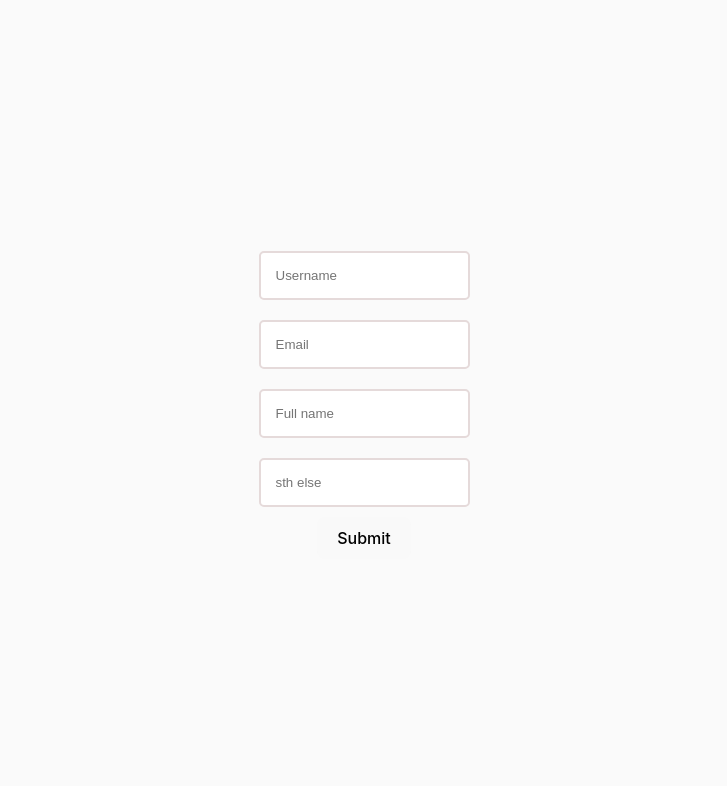
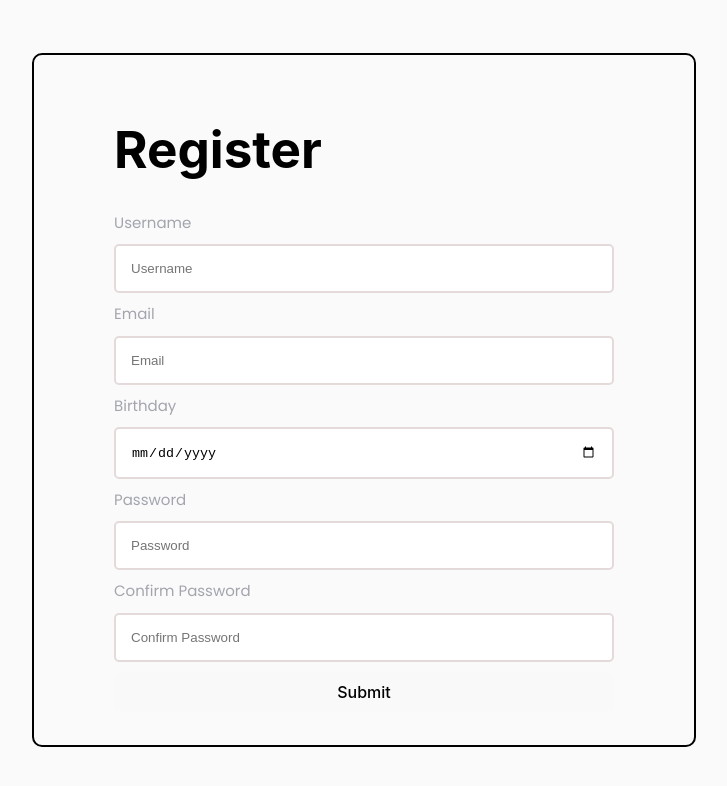
Before and after one commit to ayushwatnani/FrontEndMasterProject, a React (Vite) app: page / in a window 1280 px wide. Shown: the top 786 px of the page, without its empty margins (276-1003 px from the left). Built offline with nearby package versions, Linux system fonts and the light colour scheme.

Commit message:
creating form component markup

```diff
--- a/src/App.css
+++ b/src/App.css
@@ -5,7 +5,7 @@
   /* text-align: center; */
 }
 
-form{
+.formContainer{
     min-width: 100vw;
   min-height: 100vh;
   background-color: hsl(0, 0%, 98%);
@@ -14,4 +14,16 @@ form{
   align-items: center;
   justify-content: center;
   color: black;
+
 }
+
+form{
+  width: 500px;
+  border: 2px solid black;
+  border-radius: 10px;
+  padding: 2rem 5rem;
+}
+
+button{
+  width: 100%;
+}
--- a/src/App.tsx
+++ b/src/App.tsx
@@ -1,7 +1,8 @@
 // import { useState } from 'react'
+import { useState } from 'react'
 import './App.css'
 import FormInput from './components/Form/FormInput'
-import AdviceGenerator from './components/advice_generator_app/AdviceGenerator'
+// import AdviceGenerator from './components/advice_generator_app/AdviceGenerator'
 // import FourCardFeature from './components/four_card_feature/FourCardFeature'
 // import QRCode from './components/qr_code/QRCode'
 // import HuddleLandingPage from './components/huddle_landing_page/HuddleLandingPage'
@@ -13,11 +14,73 @@ import AdviceGenerator from './components/advice_generator_app/AdviceGenerator'
 // import StatsPreview from './components/stats_preview_card_component/StatsPreview'
 
 function App() {
-  const handleSubmit = (e: React.ChangeEvent<any>) =>{
+  const [values, setValues] = useState<any>({
+    username: "",
+    email: "",
+    birthday: "",
+    password: "",
+    confirmPassword: "",
+  })
+
+  const inputs = [
+    {
+      id: 1,
+      name: "username",
+      type: "text",
+      placeholder: "Username",
+      errorMessage:
+        "Username should be 3-16 characters and shouldn't include any special character!",
+      label: "Username",
+      pattern: "^[A-Za-z0-9]{3,16}$",
+      required: true,
+    },
+    {
+      id: 2,
+      name: "email",
+      type: "email",
+      placeholder: "Email",
+      errorMessage: "It should be a valid email address!",
+      label: "Email",
+      required: true,
+    },
+    {
+      id: 3,
+      name: "birthday",
+      type: "date",
+      placeholder: "Birthday",
+      label: "Birthday",
+    },
+    {
+      id: 4,
+      name: "password",
+      type: "password",
+      placeholder: "Password",
+      errorMessage:
+        "Password should be 8-20 characters and include at least 1 letter, 1 number and 1 special character!",
+      label: "Password",
+      pattern: `^(?=.*[0-9])(?=.*[a-zA-Z])(?=.*[!@#$%^&*])[a-zA-Z0-9!@#$%^&*]{8,20}$`,
+      required: true,
+    },
+    {
+      id: 5,
+      name: "confirmPassword",
+      type: "password",
+      placeholder: "Confirm Password",
+      errorMessage: "Passwords don't match!",
+      label: "Confirm Password",
+      pattern: values?.password,
+      required: true,
+    },
+  ];
+
+  const onChange = (e: React.ChangeEvent<any>) =>{
+    setValues({...values, [e.target.name] : e.target.value})
+  }
+
+  const handleSubmit = (e: React.ChangeEvent<any>) => {
     e.preventDefault();
     const data = new FormData(e.target);
     console.log(Object.fromEntries(data.entries()));
-
   }
   return (
     <>
@@ -31,13 +94,22 @@ function App() {
       {/* <FourCardFeature /> */}
       {/* <QRCode /> */}
       {/* <AdviceGenerator /> */}
+      <div className="formContainer">
       <form onSubmit={handleSubmit}>
-        <FormInput name='usernme' placeholder='Username' />
-        <FormInput name='email' placeholder='Email' />
-        <FormInput name='fullname' placeholder='Full name' />
-        <FormInput name='sth' placeholder='sth else' />
+        <h1>Register</h1>
+        {
+          inputs.map((input) =>(
+            <FormInput
+              key={input.id}
+              {...input}
+              value={values[input.name]}
+              onChange={onChange}
+            />
+          ))
+        }
         <button>Submit</button>
       </form>
+      </div>
     </>
   )
 }
--- a/src/components/Form/FormInput.css
+++ b/src/components/Form/FormInput.css
@@ -3,8 +3,9 @@
 .body {
   font-family: "Poppins", sans-serif;
   font-size: 15px;
+  color: hsl(229, 6%, 66%);
 
-  color: hsl(229, 6%, 66%);
+
 }
 
 p,
@@ -23,3 +24,14 @@ input {
   border: 2px solid #e5dada;
   color: black;
 }
+
+.formInput{
+  display: flex;
+  flex-direction: column;
+  /* align-items: center; */
+  /* justify-content: center; */
+}
+
+label{
+  text-align: left;
+}
--- a/src/components/Form/FormInput.tsx
+++ b/src/components/Form/FormInput.tsx
@@ -1,12 +1,26 @@
-import React from 'react'
+import React, { useState } from 'react'
 import './FormInput.css'
 
 const FormInput = (props:any) => {
+  const [focused, setFocused] = useState(false);
+  const { label, errorMessage, onChange, id, ...inputProps } = props;
+
+  const handleFocus = (e: React.ChangeEvent<any>) =>{
+    setFocused(true);
+  }
   return (
     <div className='body'>
-        <div className="formInout">
-            {/* <label >Username</label> */}
-            <input name={props.name} placeholder={props.placeholder} />
+        <div className="formInput">
+            <label>{label}</label>
+            <input
+              {...inputProps}
+              onBlur={handleFocus}
+              onChange={onChange}
+              focused={focused.toString()}
+              onFocus={() =>
+                inputProps.name == 'confirmPassword' && setFocused(true)
+              }
+            />
         </div>
     </div>
   )
```
